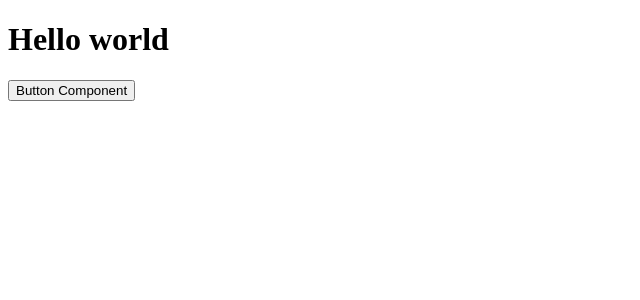
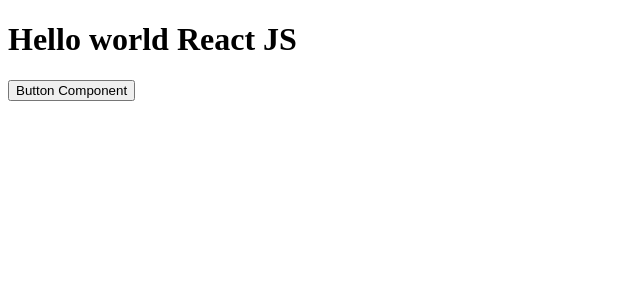
Before and after one commit to kundusomnath610/KodNest_Forntend, a React (Vite) app in the folder my-react-app/: page / in a window 1280 px wide. Shown: the top 300 px of the page, without its empty margins (0-640 px from the left). Built offline with nearby package versions, Linux system fonts and the light colour scheme.

Commit message:
initial commit

```diff
--- a/my-react-app/src/App.jsx
+++ b/my-react-app/src/App.jsx
@@ -2,7 +2,7 @@
 function App() {
   return(
     <>
-    <h1> Hello world</h1>
+    <h1> Hello world React JS </h1>
     </>
   )
 }
```
Also changed, not shown: my-react-app/src/Button.jsx (line endings or trailing spaces).
